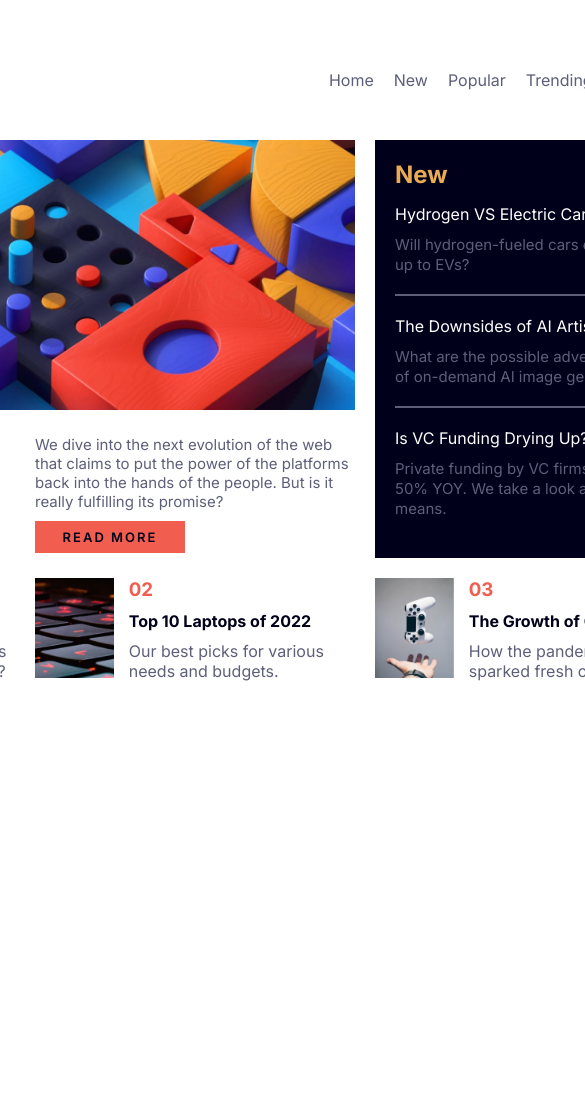
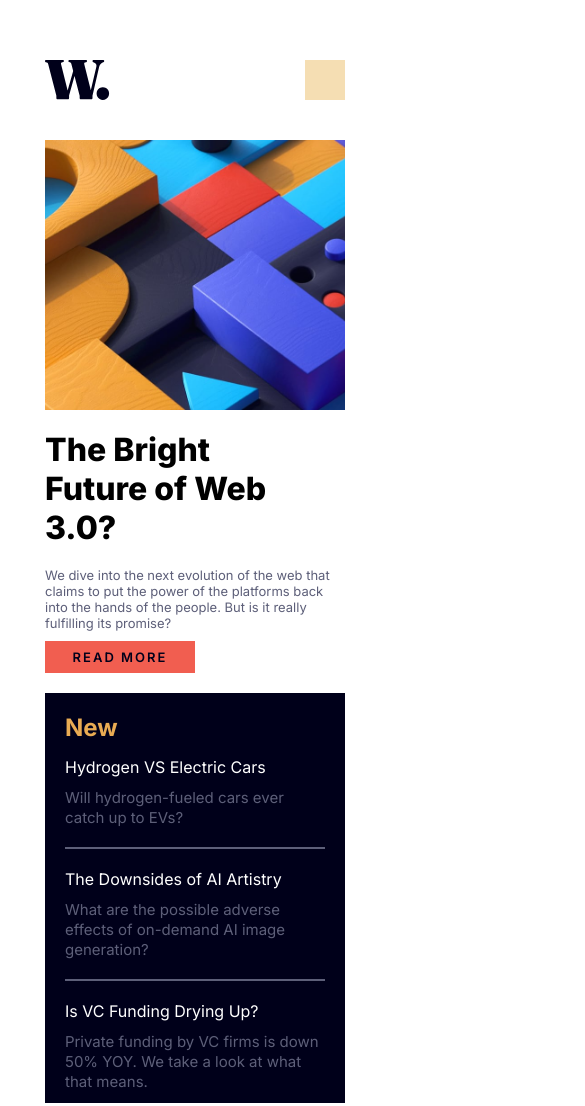
Before and after one commit to PxMach/Frontend-Mentor-News-homepage, a plain HTML site: page index.html in a window 390 px wide. Shown: the top 1106 px of the page, 585 px wide, since content can reach past the window. Before the commit the page ends 844 px from the top, so only its background shows below. Drawn offline with Linux system fonts and the light colour scheme.

Commit message:
Mise à jour de la structure HTML avec ajout d'ID pour la navigation et le menu. Ajout d'un script JavaScript pour gérer l'affichage du menu. Amélioration du style CSS pour le footer et ajustements de mise en page.

```diff
--- a/index.html
+++ b/index.html
@@ -17,8 +17,8 @@
    <body>
       <header>
          <img src="/assets/images/logo.svg" alt="logo" />
-         <nav>
-            <ul>
+         <nav id="nav">
+            <ul id="menu">
                <li><a href="#">Home</a></li>
                <li><a href="#">New</a></li>
                <li><a href="#">Popular</a></li>
@@ -29,9 +29,7 @@
       </header>
 
       <main>
-         <div class="one">
-
-         </div>
+         <div class="one"></div>
 
          <div class="two">
             <h1>The Bright Future of Web 3.0?</h1>
@@ -101,20 +99,19 @@
                <h3>03</h3>
                <p>The Growth of Gaming</p>
                <span> How the pandemic has sparked fresh opportunities.</span>
-
-              </div>
+            </div>
          </div>
       </main>
 
-      <!-- <footer>
-
-      </footer> -->
-      <!--
-      <div class="attribution">
-         Challenge by
-         <a href="https://www.frontendmentor.io?ref=challenge" target="_blank"
-            >Frontend Mentor</a
-         >. Coded by <a href="#">Your Name Here</a>.
-      </div> -->
+      <footer>
+         <div class="attribution">
+            Challenge by
+            <a
+               href="https://www.frontendmentor.io?ref=challenge"
+               target="_blank"
+               >Frontend Mentor</a
+            >. Coded by <a href="#">Your Name Here</a>.
+         </div>
+      </footer>
    </body>
 </html>
--- a/src/script.js
+++ b/src/script.js
@@ -0,0 +1,9 @@
+document.getElementById("nav").addEventListener("click", function () {
+   const menu = document.getElementById("menu");
+   if (menu.style.display === "none") {
+      menu.style.display = "block";
+   } else {
+      menu.style.display = "none";
+   }
+   //    menu.style.display = menu.style.display === "block" ? "none" : "block";
+});
--- a/src/style.css
+++ b/src/style.css
@@ -198,22 +198,33 @@ main {
 .seven div span {
    color: hsl(236, 13%, 42%);
 }
-
-/* .attribution {
-            font-size: 11px;
-            text-align: center;
-         }
-         .attribution a {
-            color: hsl(228, 45%, 44%);
-         } */
+/* Footer */
+.attribution {
+   font-size: 11px;
+   text-align: center;
+   margin-top: 30px;
+}
+.attribution a {
+   color: hsl(228, 45%, 44%);
+}
 
 @media (max-width: 900px) {
-   /* header {
+   header {
+      position: relative;
       display: flex;
       justify-content: space-between;
       margin: 60px 0px 40px;
       align-items: center;
-      width: 375px;
+      width: 300px;
+   }
+   header nav {
+      position: absolute;
+      background-color: wheat;
+      width: 15px;
+      height: 15px;
+      padding: 20px;
+      cursor: pointer;
+      right: 0;
    }
 
    header nav ul {
@@ -223,14 +234,53 @@ main {
       color: hsl(236, 13%, 42%);
    }
 
-   ul li a {
-      text-decoration: none;
-      color: hsl(236, 13%, 42%);
-   } */
-   /* main {
+   main {
       display: flex;
       gap: 20px;
       flex-direction: column;
-      width: 375px;
-   } */
+      width: 300px;
+   }
+
+   .one {
+      max-width: 350px;
+      grid-column-start: 1;
+      grid-column-end: 3;
+   }
+
+   .two {
+      width: 100%;
+   }
+
+   .two h1 {
+      width: 250px;
+      font-weight: 800;
+   }
+
+   .three p:first-child {
+      font-size: 13px;
+      margin-bottom: 10px;
+   }
+
+   .four {
+      height: 410px;
+   }
+
+   .five div span {
+      font-size: 14px;
+      color: hsl(236, 13%, 42%);
+   }
+
+   /* Six */
+
+   .six div span {
+      font-size: 14px;
+      color: hsl(236, 13%, 42%);
+   }
+
+   /* seven */
+
+   .seven div span {
+      font-size: 14px;
+      color: hsl(236, 13%, 42%);
+   }
 }
```
